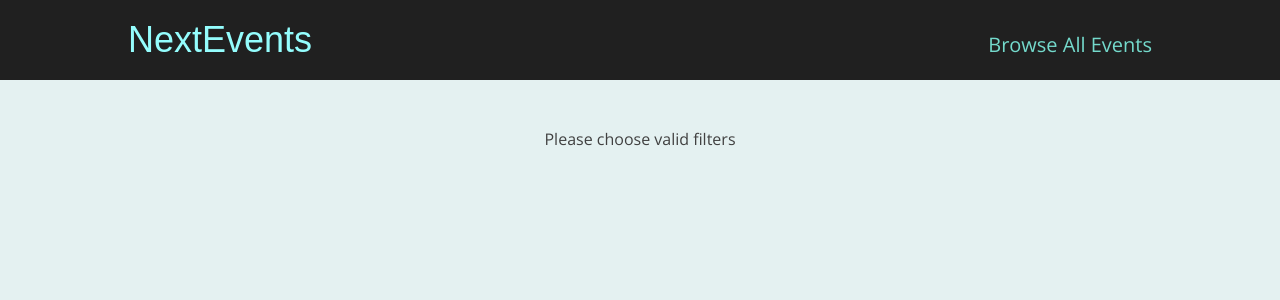
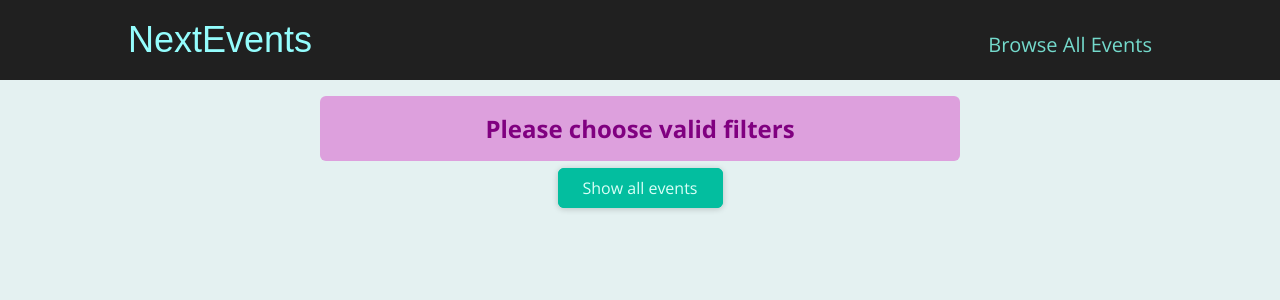
Before and after one commit to raaziyeh/next-events, a Next.js app: page /events/e2 in a window 1280 px wide. Shown: the top 300 px of the page. Built offline with nearby package versions, Linux system fonts and the light colour scheme.

Commit message:
Added error alert cmpnt for polishing

```diff
--- /dev/null
+++ b/components/ui/error-alert.js
@@ -0,0 +1,7 @@
+import styles from "./error-alert.module.css"
+
+function ErrorAlert(props) {
+	return <div className={styles.error}>{props.children}</div>
+}
+
+export default ErrorAlert
--- /dev/null
+++ b/components/ui/error-alert.module.css
@@ -0,0 +1,12 @@
+.error {
+	width: 90%;
+	max-width: 40rem;
+	margin: 1rem auto;
+	padding: 1rem 2rem;
+	border-radius: 6px;
+	background-color: plum;
+	color: purple;
+	font-weight: bold;
+	font-size: 1.5em;
+	text-align: center;
+}
--- a/pages/events/[...slug].js
+++ b/pages/events/[...slug].js
@@ -2,13 +2,15 @@ import { useRouter } from "next/router"
 import { getFilteredEvents } from "../../dummy-data"
 import EventList from "../../components/events/event-list"
 import ResultTitle from "../../components/events/result-title"
+import ErrorAlert from "../../components/ui/error-alert"
+import Button from "../../components/ui/button"
 
 function FilteredEventsPage() {
 	const router = useRouter()
 	const filterData = router.query.slug
 
 	if (!filterData) {
-		return <div className="centered-message">Loading ...</div>
+		return <div className="center">Loading ...</div>
 	}
 
 	const filterYear = filterData[0]
@@ -25,7 +27,16 @@ function FilteredEventsPage() {
 		numMonth < 1 ||
 		numMonth > 12
 	) {
-		return <div className="centered-message">Please choose valid filters</div>
+		return (
+			<>
+				<ErrorAlert>
+					<p>Please choose valid filters</p>
+				</ErrorAlert>
+				<div className="center">
+					<Button link="/events">Show all events</Button>
+				</div>
+			</>
+		)
 	}
 
 	const filteredEvents = getFilteredEvents({
@@ -35,13 +46,22 @@ function FilteredEventsPage() {
 
 	if (!filteredEvents || filteredEvents.length === 0) {
 		return (
-			<p className="centered-message">No events found for the chosen filter!</p>
+			<>
+				<ErrorAlert>
+					<p>No events found for the chosen filter!</p>
+				</ErrorAlert>
+				<div className="center">
+					<Button link="/events">Show all events</Button>
+				</div>
+			</>
 		)
 	}
 
+	const filteredDate = new Date(numYear, numMonth - 1)
+
 	return (
 		<>
-			<ResultTitle date={new Date(2021, 4)}/>
+			<ResultTitle date={filteredDate} />
 			<EventList items={filteredEvents} />
 		</>
 	)
--- a/styles/globals.css
+++ b/styles/globals.css
@@ -32,8 +32,8 @@ ul {
 	list-style: none;
 }
 
-.centered-message {
-	margin: 3rem auto;
+.center {
+	margin: auto;
 	text-align: center;
 }
 
```
Also changed, not shown: pages/events/[eventId].js (+7 -4 lines).
